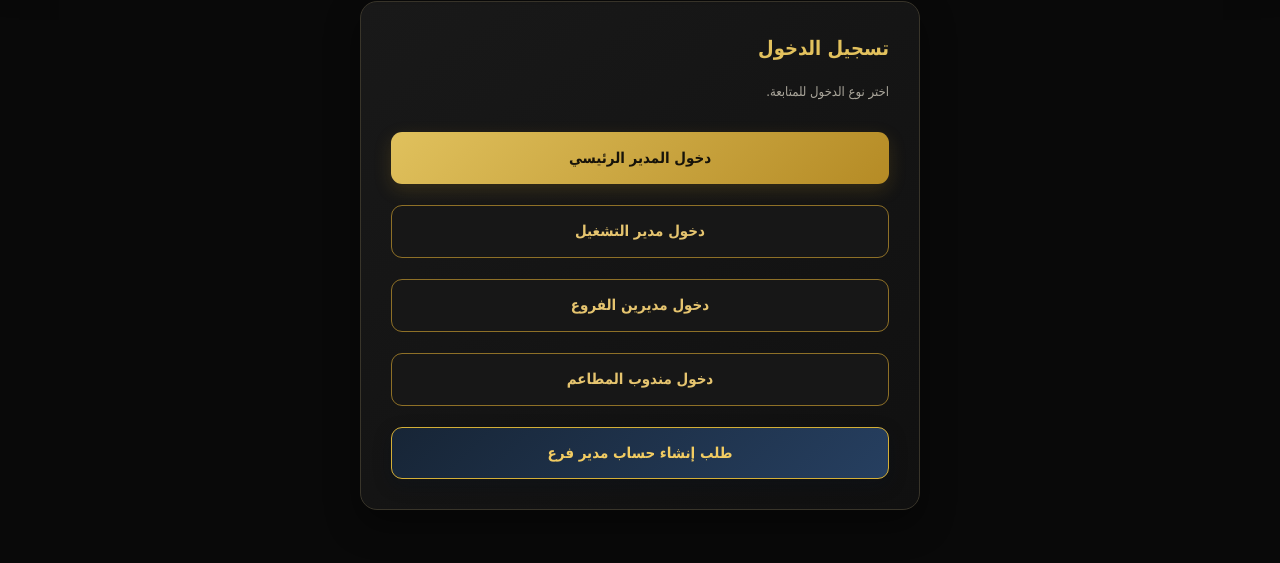
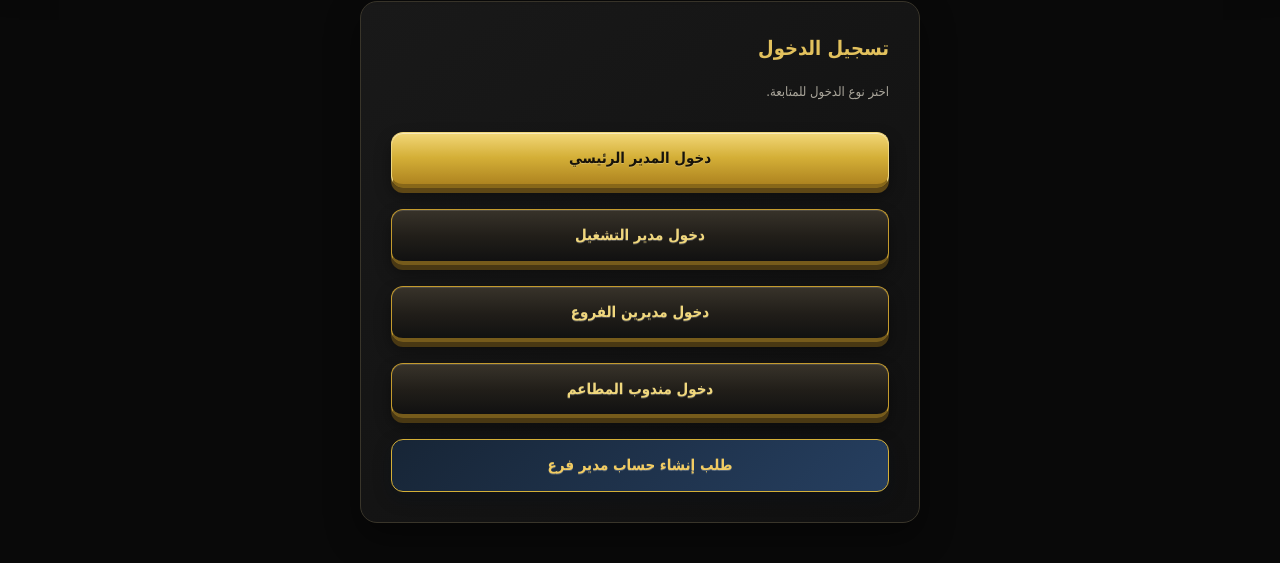
Before and after one commit to ahmedkhaled202020303030-arch/pizza-king-moran, a plain HTML site: page index.html in a window 1280 px wide. Shown: the part 237-800 px from the top of the page. Drawn offline with nearby package versions, Linux system fonts and the light colour scheme.

Commit message:
Give all buttons a 3D black and gold appearance

```diff
--- a/index.html
+++ b/index.html
@@ -761,6 +761,52 @@ button:hover{filter:brightness(1.08);box-shadow:0 8px 22px rgba(181,139,37,.28)}
 .month-bar-fill{background:linear-gradient(180deg,#f0d987,#a98220)}
 .upload-card:hover{border-color:#d4af37}
 :focus-visible{outline-color:#e5c46f}
+
+
+/* THREE-DIMENSIONAL BUTTONS — black & gold finish */
+button{
+  position:relative;
+  border:1px solid #f0d77d;
+  border-bottom:4px solid #876719;
+  border-radius:12px;
+  background:linear-gradient(180deg,#f2d778 0%,#d4af37 48%,#ae8420 100%);
+  color:#17130a;
+  text-shadow:0 1px 0 rgba(255,255,255,.22);
+  box-shadow:0 5px 0 #5e4715,0 8px 16px rgba(0,0,0,.38),inset 0 1px 0 rgba(255,255,255,.48);
+  transform:translateY(0);
+  transition:transform .14s ease,box-shadow .14s ease,filter .14s ease;
+}
+button:hover{
+  filter:brightness(1.08);
+  transform:translateY(-2px);
+  box-shadow:0 7px 0 #5e4715,0 11px 19px rgba(0,0,0,.42),inset 0 1px 0 rgba(255,255,255,.55);
+}
+button:active{
+  transform:translateY(3px);
+  border-bottom-width:1px;
+  box-shadow:0 1px 0 #5e4715,0 3px 7px rgba(0,0,0,.35),inset 0 2px 5px rgba(0,0,0,.18);
+}
+button.secondary,button.light{
+  color:#f0d77d;
+  background:linear-gradient(180deg,#38332a 0%,#211e19 52%,#111 100%);
+  border:1px solid #c49b2e;
+  border-bottom:4px solid #765b1b;
+  box-shadow:0 5px 0 #493813,0 8px 16px rgba(0,0,0,.4),inset 0 1px 0 rgba(255,255,255,.12);
+}
+button.secondary:hover,button.light:hover{
+  box-shadow:0 7px 0 #493813,0 11px 19px rgba(0,0,0,.45),inset 0 1px 0 rgba(255,255,255,.16);
+}
+button.secondary:active,button.light:active{
+  box-shadow:0 1px 0 #493813,0 3px 7px rgba(0,0,0,.35),inset 0 2px 5px rgba(0,0,0,.3);
+}
+button.danger{
+  color:#fff;background:linear-gradient(180deg,#d85b5b,#9f2929);
+  border-color:#ef9999;border-bottom-color:#641919;
+  box-shadow:0 5px 0 #641919,0 8px 16px rgba(0,0,0,.38),inset 0 1px 0 rgba(255,255,255,.25);
+}
+button.danger:hover{box-shadow:0 7px 0 #641919,0 11px 19px rgba(0,0,0,.42)}
+button.danger:active{box-shadow:0 1px 0 #641919,0 3px 7px rgba(0,0,0,.35)}
+button:disabled{opacity:.58;filter:saturate(.55);transform:none;box-shadow:0 2px 0 #5e4715}
 
 </style>
 </head>
```
